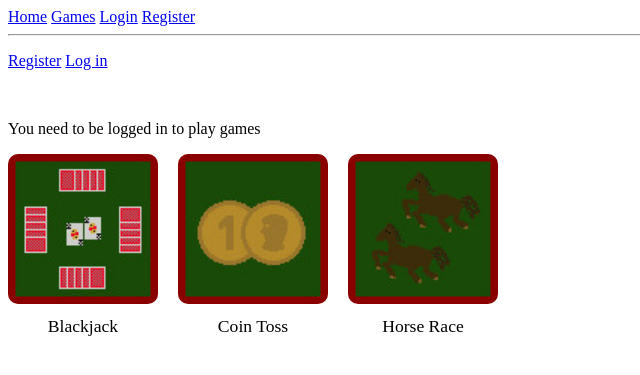
After one commit to DomiiDS/GamesPlatform, a Django app: page /games in a window 1280 px wide. The commit adds this page. Shown: the top 375 px of the page, without its empty margins (0-640 px from the left). Run offline with Django 5.2, Linux system fonts and the light colour scheme.

Commit message:
games library with simple pictures

```diff
--- a/GamePlatform/urls.py
+++ b/GamePlatform/urls.py
@@ -24,6 +24,10 @@ from django.conf.urls.static import static
 urlpatterns = [
     path('admin/', admin.site.urls),
     path('', HomeView.as_view(), name="home"),
+    path('games', GamesListView.as_view(), name="games"),
+    path('games/blackjack', GamesListView.as_view(), name="blackjack"),
+    path('games/coin_toss', GamesListView.as_view(), name="coin_toss"),
+    path('games/horse_race', GamesListView.as_view(), name="horse_race"),
     path('login', LoginView.as_view(template_name='GamePlatformApp/login.html'), name="login"),
     path('logout', LogoutView.as_view(template_name='GamePlatformApp/login.html'), name="logout"),
     path('register', RegisterView.as_view(), name="register"),
--- a/GamePlatformApp/views.py
+++ b/GamePlatformApp/views.py
@@ -115,3 +115,6 @@ class UserStatsView(DetailView):
         context = super().get_context_data(**kwargs)
         profile_user = self.get_object()
         return context
+
+class GamesListView(TemplateView):
+    template_name = 'GamePlatformApp/games.html'
--- a/templates/GamePlatformApp/base_navbar.html
+++ b/templates/GamePlatformApp/base_navbar.html
@@ -7,7 +7,7 @@
 <body>
 <nav>
     <a href="{% url 'home' %}">Home</a>
-    <a>Games</a>
+    <a href="{% url 'games' %}">Games</a>
     {% if user.is_authenticated %}
         <a href="{% url 'user-profile'  user.pk %}">Profile</a>
     {% else %}
--- /dev/null
+++ b/templates/GamePlatformApp/games.html
@@ -0,0 +1,64 @@
+<!DOCTYPE html>
+{% extends 'GamePlatformApp/base_navbar.html' %}
+{% load static %}
+{% block title %} Games {% endblock %}
+
+{% block content %}
+{% if user.is_authenticated %}
+    <p>Hello, <a href="{% url 'user-profile' user.pk %}">{{ user.username }}</a>!</p>
+
+    <form action="{% url 'logout' %}" method="post">
+    {% csrf_token %}
+    <button type="submit">Log out</button>
+    </form>
+    <br>
+    <p>Choose a game</p>
+{% else %}
+    <p><a href="{% url 'register' %}">Register</a>
+    <a href="{% url 'login' %}">Log in</a></p>
+    <br>
+    <p>You need to be logged in to play games</p>
+{% endif %}
+
+    <style>
+    .game-grid {
+        display: flex;
+        gap: 20px;
+        flex-wrap: wrap;
+    }
+    .game-tile {
+        text-align: center;
+        text-decoration: none;
+        color: inherit;
+    }
+    .game-tile img {
+        border-radius: 10px;
+        width: 150px;
+        height: 150px;
+        object-fit: cover;
+    }
+    .game-tile p {
+        margin-top: 8px;
+        font-size: 1.1rem;
+    }
+    </style>
+
+    <div class="game-grid">
+        <a href="{% url 'blackjack' %}" class="game-tile">
+            <img src="{% static 'blackjack.jpg' %}" alt="Blackjack">
+            <p>Blackjack</p>
+        </a>
+
+        <a href="{% url 'coin_toss' %}" class="game-tile">
+            <img src="{% static 'coin_toss.jpg' %}" alt="Coin Toss">
+            <p>Coin Toss</p>
+        </a>
+
+        <a href="{% url 'horse_race' %}" class="game-tile">
+            <img src="{% static 'horse_race.jpg' %}" alt="Horse Race">
+            <p>Horse Race</p>
+        </a>
+    </div>
+
+<br><br>
+{% endblock %}
--- a/templates/GamePlatformApp/home.html
+++ b/templates/GamePlatformApp/home.html
@@ -1,6 +1,6 @@
 <!DOCTYPE html>
 {% extends 'GamePlatformApp/base_navbar.html' %}
-{% block title %}<a href="{% url 'home' %}">Home</a> {% endblock %}
+{% block title %} Home {% endblock %}
 
 {% block content %}
 {% if user.is_authenticated %}
```
Also changed, not shown: static/blackjack.jpg (added), static/coin_toss.jpg (added), static/horse_race.jpg (added).
